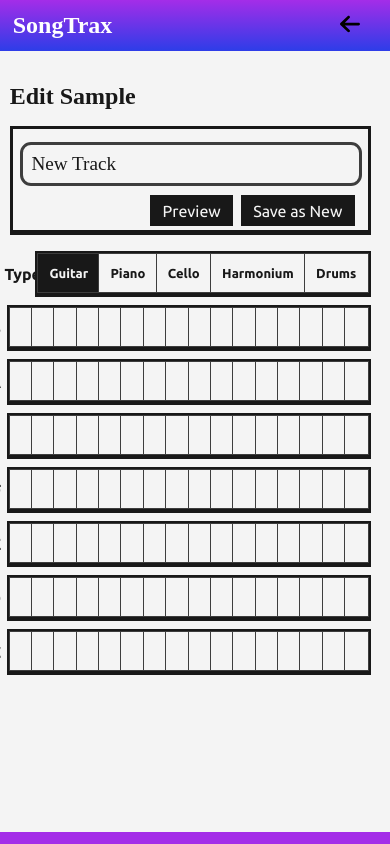
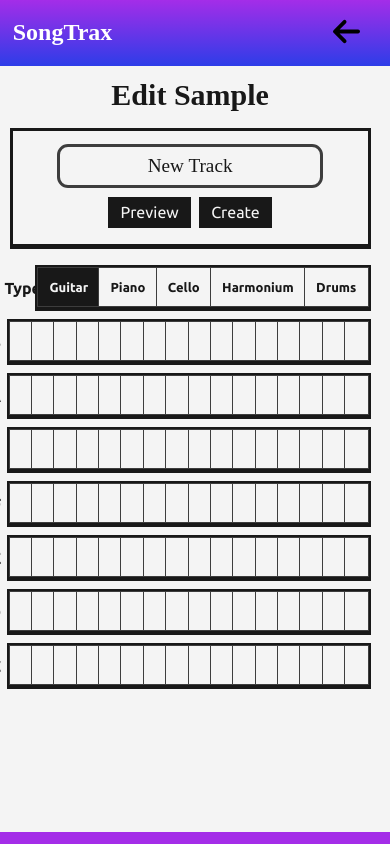
Before and after one commit to VaughanSampson/university-comp2140-a2-react, a React (Create React App) app: page /edit-sample in a window 390 px wide. Built offline with nearby package versions, Linux system fonts and the light colour scheme; no server answers; a web font is replaced by a local one.

Commit message:
Increase CSS breakpoint utility

```diff
--- a/src/App.css
+++ b/src/App.css
@@ -1,4 +1,3 @@
-
 /* Import Ubuntu and DynaPuff fonts */
 @import url('https://fonts.googleapis.com/css2?family=DynaPuff:wght@400;600&family=Ubuntu:ital,wght@0,400;0,700;1,400;1,700&display=swap');
 
@@ -25,29 +24,32 @@
 }
 
 /* Icons */
-.icon{
+.icon {
   width: 20px;
   margin-right: 30px;
   -webkit-filter: invert(var(--iconColorInversion));
   background-color: transparent;
 }
 
-a .icon:hover{
+
+a .icon:hover {
   transform: scale(130%);
 }
 
-.spinner{
+.spinner {
   animation-name: spin;
   animation-duration: 1000ms;
   animation-iteration-count: infinite;
   animation-timing-function: linear;
 }
+
 @keyframes spin {
   from {
-      transform:rotate(0deg);
+    transform: rotate(0deg);
   }
+
   to {
-      transform:rotate(360deg);
+    transform: rotate(360deg);
   }
 }
 
@@ -74,7 +76,7 @@ a:not(.header-icon-link) {
 }
 
 button,
-a{
+a {
   cursor: pointer;
 }
 
@@ -167,7 +169,6 @@ h3 {
 .card {
   justify-content: space-between;
   border-color: var(--fgColor);
-  padding-right: 0%;
   margin-bottom: 1rem;
 }
 
@@ -175,7 +176,8 @@ h3 {
   justify-content: center;
   border-color: var(--fgColorLighter);
   width: 100%;
-  margin-bottom: 2rem;
+  margin-top: 1rem;
+  margin-bottom: 1rem;
 }
 
 .card,
@@ -221,8 +223,7 @@ button {
 }
 
 button,
-a:not(.header-icon-link):not(.invisible-hyperlink)
- {
+a:not(.header-icon-link):not(.invisible-hyperlink) {
   margin-left: 0.25rem;
   margin-right: 0.25rem;
   border-width: thin;
@@ -308,7 +309,7 @@ button {
 
 .location-name-label {
   text-align: end;
-  width: 40%;
+  width: 20%;
   margin-right: 1.5%;
 }
 
@@ -317,22 +318,33 @@ button {
 /* Start Adjustments for Responsive Design */
 /* This uses Media Queries */
 
-@media only screen and (max-width: 600px) {
+@media only screen and (max-width: 700px) {
+
 
   /* Make input extend to whole of card width */
   input {
-    width: 90%;
+    width: auto;
+    text-align: center;
   }
 
-  /* Wrap card details on smaller screens */
-  .card {
-    flex-direction: column;
-    align-items: flex-end;
+  /* Make titles centre and enlargen */
+  h2.title {
+    font-size: 30px;
+    text-align: center;
+    width: 100%;
+    margin-top: -20px;
   }
 
-  .song-details {
-    align-self: flex-start;
+  /* Make header larger for easier navigation */
+  .page-header {
+    display: flex;
+    padding-top: 1rem;
     padding-bottom: 1rem;
+  }
+
+  /* make back button larger for possible touch screen users */
+  .back-icon {
+    width: 27px;
   }
 
   /* Reduces font size on smaller screens */
@@ -341,4 +353,55 @@ button {
     font-size: small;
   }
 
+  /* Wrap card details on smaller screens */
+  .card {
+    flex-direction: column;
+  }
+
+  /* Centre Song details. */
+  .song-details {
+    display: flex;
+    flex-direction: column;
+    width: 100%;
+    align-items: center;
+    margin: 0;
+    align-self: flex-start;
+    padding-bottom: 1rem;
+  }
+
+  /* Centre options. */
+  .button-group-container {
+    align-items: center;
+    margin: 0;
+  }
+
+  /* Make elements centre and align vertically */
+  .share-location-toggle {
+    display: flex;
+    flex-direction: column;
+    width: 100%;
+    align-items: center;
+    margin: 0;
+    align-self: flex-start;
+    padding-bottom: 1rem;
+  }
+
+  /* Centre location label */
+  .location-name-label {
+    margin-top: 10px;
+    text-align: center;
+    width: 100%;
+    margin-bottom: 10px;
+  }
+
+  /* Add padding for vertical display */
+  .edit-card {
+    padding-bottom: 1rem;
+  }
+
+  /* Centre the row label of selection sequences */
+  .row-label {
+    text-align: center;
+  }
+
 }
--- a/src/components/header/Header.jsx
+++ b/src/components/header/Header.jsx
@@ -21,7 +21,7 @@ export default function Header() {
                     <span>Create & Share Location Based Music Samples!</span>
                 </div> :
                 <Link to="/" className="invisible-hyperlink">
-                    <img className="icon" src={backArrowIcon}></img>
+                    <img className="icon back-icon" src={backArrowIcon}></img>
                 </Link>
             }
         </header>
--- a/src/components/pages/edit-sample/EditSamplePageForm.jsx
+++ b/src/components/pages/edit-sample/EditSamplePageForm.jsx
@@ -41,14 +41,14 @@ export default function EditSamplePageForm({ id, title, instrument, noteSequence
                         onOverwriteSave();
                         doSavingAnimation();
                     }}>
-                        Overwrite Save
+                        Overwrite
                     </button>
                 }
                 <button type="button" className="bright-button" onClick={() => {
                     onCreateSave();
                     doSavingAnimation();
                 }}>
-                    Save as New
+                    Create
                 </button>
 
                 {saving && <img className="icon spinner" src={spinner}></img>}
--- a/src/components/pages/sharing/ShareLocationToggle.jsx
+++ b/src/components/pages/sharing/ShareLocationToggle.jsx
@@ -8,11 +8,11 @@
  */
 export default function ShareLocationToggle({ id, toggledOn, onToggle, title }) {
     return (
-        <div className="toggle-row-container">
+        <div className="toggle-row-container share-location-toggle">
             <div className="location-name-label">
                 <h4>{title}</h4>
             </div>
-            <div className="sequence-row-container">
+            <div className="sequence-row-container share-location-sequence">
                 <button
                     onClick={() => onToggle(id, true)}
                     className={`toggle${toggledOn ? "-selected" : ""}`}
```
